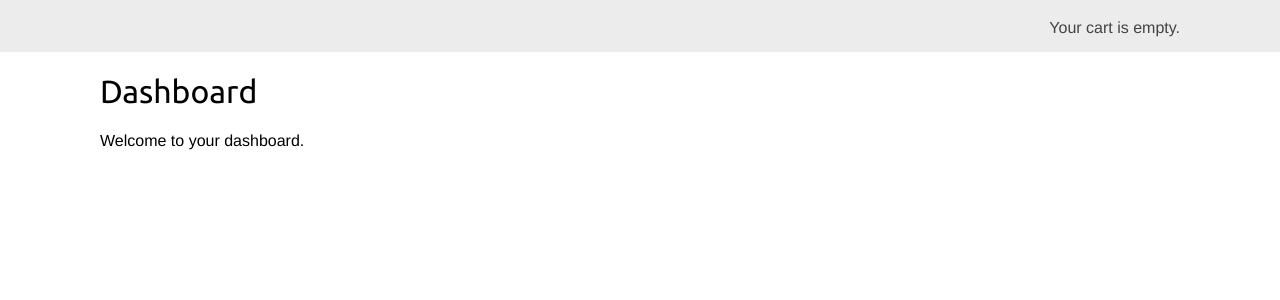
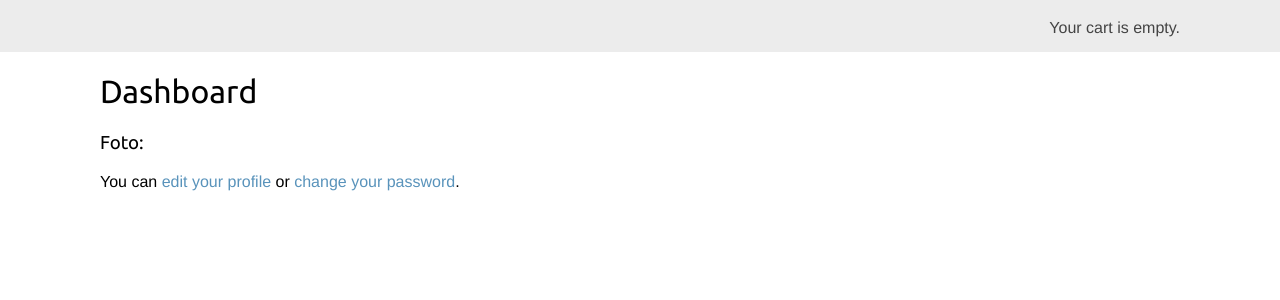
Before and after one commit to manuelseromenho/djangoSimpleCatalog_v1, a Django app: page /dashboard/ in a window 1280 px wide. Shown: the part 46-346 px from the top of the page. Run offline with Django 3.2, Linux system fonts and the light colour scheme; a user stored in the database is signed in; data comes from the database, SQL or seed files in the repository; both versions use the stored data as it was after the commit.

Commit message:
- Registo - Edição perfil utilizador - Mostrar foto no user dashboard

```diff
--- a/myshop/shop/templates/shop/dashboard.html
+++ b/myshop/shop/templates/shop/dashboard.html
@@ -1,7 +1,17 @@
 {% extends "shop/base.html" %}
+{% load static %}
+
 {% block title %}Dashboard{% endblock %}
 
 {% block content %}
     <h1>Dashboard</h1>
-    <p>Welcome to your dashboard.</p>
+    <h3>Foto:</h3>
+    {% if foto %}
+        <img style="width:20%" src="{% static foto.url %}" />
+    {% endif %}
+
+    <p>You can
+        <a href="{% url "shop:edit" %}">edit your profile</a> or
+        <a href="{% url "shop:password_change" %}">change your password</a>.
+    </p>
 {% endblock %}
--- a/myshop/shop/urls.py
+++ b/myshop/shop/urls.py
@@ -11,6 +11,9 @@ from django.contrib.auth.views import (
 
 
 urlpatterns = [
+
+    # edit user profile
+    url(r'^edit/$', views.edit, name='edit'),
 
     # user registration
     url(r'^register/$', views.register, name='register'),
--- a/myshop/shop/views.py
+++ b/myshop/shop/views.py
@@ -1,8 +1,9 @@
+from django.core.exceptions import ObjectDoesNotExist
 from django.shortcuts import render, get_object_or_404
 from django.http import HttpResponse
-from .models import Categoria, SubCategoria, Produto
+from .models import Categoria, SubCategoria, Produto, Perfil
 from django.contrib.auth.decorators import login_required
-from .forms import LoginForm, UserRegistrationForm
+from .forms import LoginForm, UserRegistrationForm, UserEditForm, PerfilEditForm
 
 
 
@@ -54,14 +55,25 @@ def product_details(request, product_slug):
     # produto = Produto.objects.get(slug=product_slug)
     produto = get_object_or_404(Produto, slug=product_slug)
 
-
-
     return render(request,'shop/produto/details.html',
-        {'produto': produto,})
+        {'produto': produto})
 
 @login_required
 def dashboard(request):
-    return render(request,'shop/dashboard.html',{'section': 'dashboard'})
+    profile_foto = None
+
+    # I'm almost certain that this check becomes redundant with the above decorator
+    if request.user.is_authenticated:
+        try:
+            profile = Perfil.objects.get(utilizador=request.user)
+            profile_foto = profile.foto
+        except ObjectDoesNotExist:
+            pass
+
+    return render(request,'shop/dashboard.html',{
+        'section': 'dashboard',
+        'foto': profile_foto
+    })
 
 
 def register(request):
@@ -77,6 +89,8 @@ def register(request):
                 user_form.cleaned_data['password'])
             # Save the User object
             new_user.save()
+            # Create the user profile
+            perfil = Perfil.objects.create(utilizador=new_user)
             return render(request,
                           'register_done.html',
                           {'new_user': new_user})
@@ -85,3 +99,21 @@ def register(request):
     return render(request,
                   'register.html',
                   {'user_form': user_form})
+
+@login_required
+def edit(request):
+    if request.method == 'POST':
+        user_form = UserEditForm(
+            instance=request.user,
+            data=request.POST)
+        perfil_form = PerfilEditForm(
+            instance=request.user.perfil,
+            data=request.POST,
+            files=request.FILES)
+        if user_form.is_valid() and perfil_form.is_valid():
+            user_form.save()
+            perfil_form.save()
+    else:
+        user_form = UserEditForm(instance=request.user)
+        perfil_form = PerfilEditForm(instance=request.user.perfil)
+    return render(request,'shop/edit.html',{'user_form': user_form,'perfil_form': perfil_form})
```
Also changed, not shown: myshop/shop/admin.py (+7 -2 lines), myshop/shop/forms.py (+11 -1 lines), myshop/shop/models.py (+12 -2 lines), myshop/shop/templates/shop/edit.html (added, +14 -0 lines), myshop/db.sqlite3, myshop/shop/migrations/0005_perfil.py (added).
